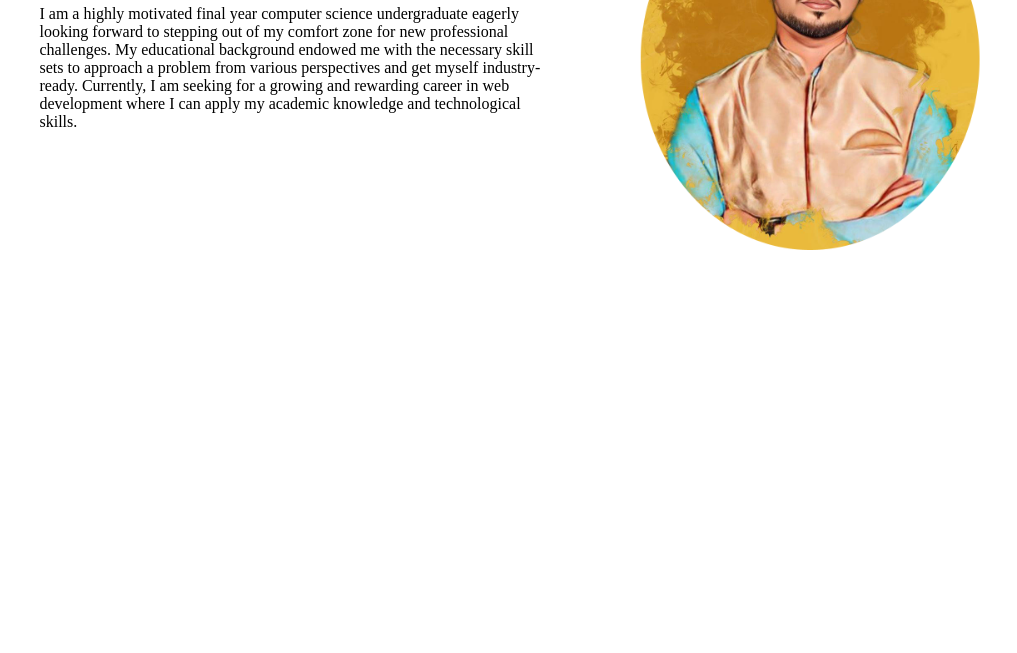
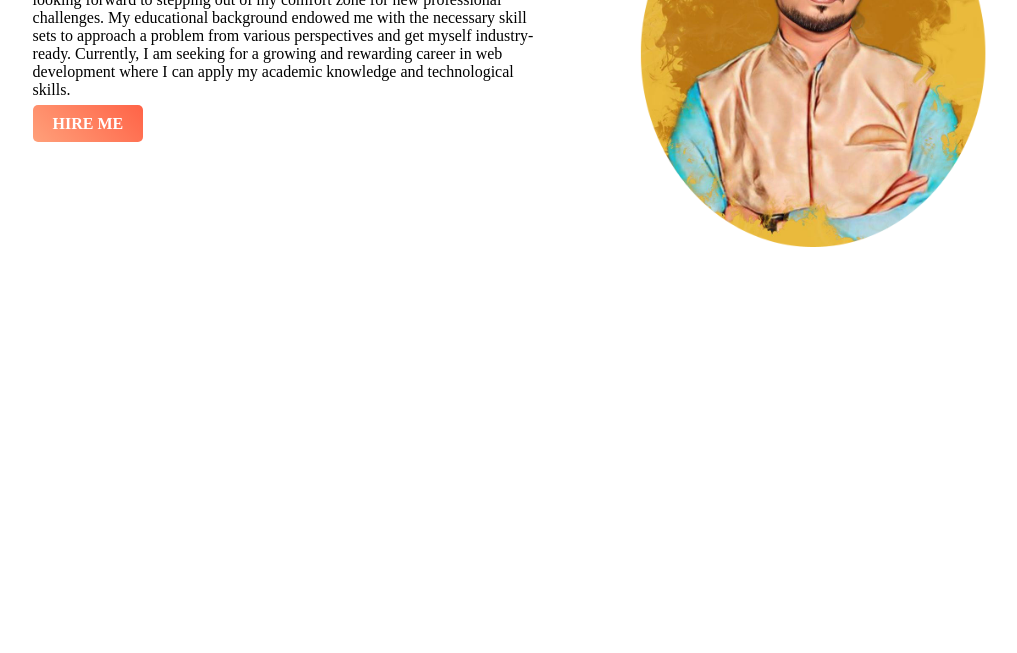
Before and after one commit to suparansharma/Portfolio_using_Html_CSS, a plain HTML site: page index.html in a window 1280 px wide. Shown: the part 147-800 px from the top of the page, without its empty margins (57-1074 px from the left). Drawn offline with Linux system fonts and the light colour scheme; a web font is replaced by a local one.

Commit message:
button and background

```diff
--- a/index.html
+++ b/index.html
@@ -14,11 +14,16 @@
 <body>
 
 
+
+    <section>
+
+
         <div class="half-width">
-
             <h1 class="HeadingLine"> Wellcome to </h1>
         <h1 class="HeadingLine"> <span class="name">Suparan</span> Website </h1>
         <p>I am a highly motivated final year computer science undergraduate eagerly looking forward to stepping out of my comfort zone for new professional challenges. My educational background endowed me with the necessary skill sets to approach a problem from various perspectives and get myself industry-ready. Currently, I am seeking for a growing and rewarding career in web development where I can apply my academic knowledge and technological skills.</p>
+
+        <a class="link-button" href="https://www.linkedin.com/in/suparan-sharma-pranto/" target="_blank" rel="noopener noreferrer">HIRE ME</a>
 
         </div>
 
@@ -28,5 +33,8 @@
 
         </div>
 
+    </section>
+
+
 </body>
 </html>
--- a/style.css
+++ b/style.css
@@ -2,7 +2,10 @@
     font-family: 'Rowdies', cursive;
 } */
 
+body{
+margin:0 ;
 
+}
 .HeadingLine{
     font-family: 'Festive', cursive;
     font-family: 'Rowdies', cursive;
@@ -26,3 +29,23 @@
     width: 70%;
 
 }
+
+.top-banner{
+    background-image: url("images/top-banner.png");
+    background-repeat: no-repeat;
+}
+
+section{
+    height: 500px;
+}
+
+
+.link-button{
+
+    text-decoration: none;
+    background-image: linear-gradient(45deg, lightSalmon,tomato);
+    padding: 10px 20px ;
+    border-radius: 5px;
+    color: white;
+    font-weight: 700;
+}
```
Lines whose indentation alone changed are shown as unchanged.
